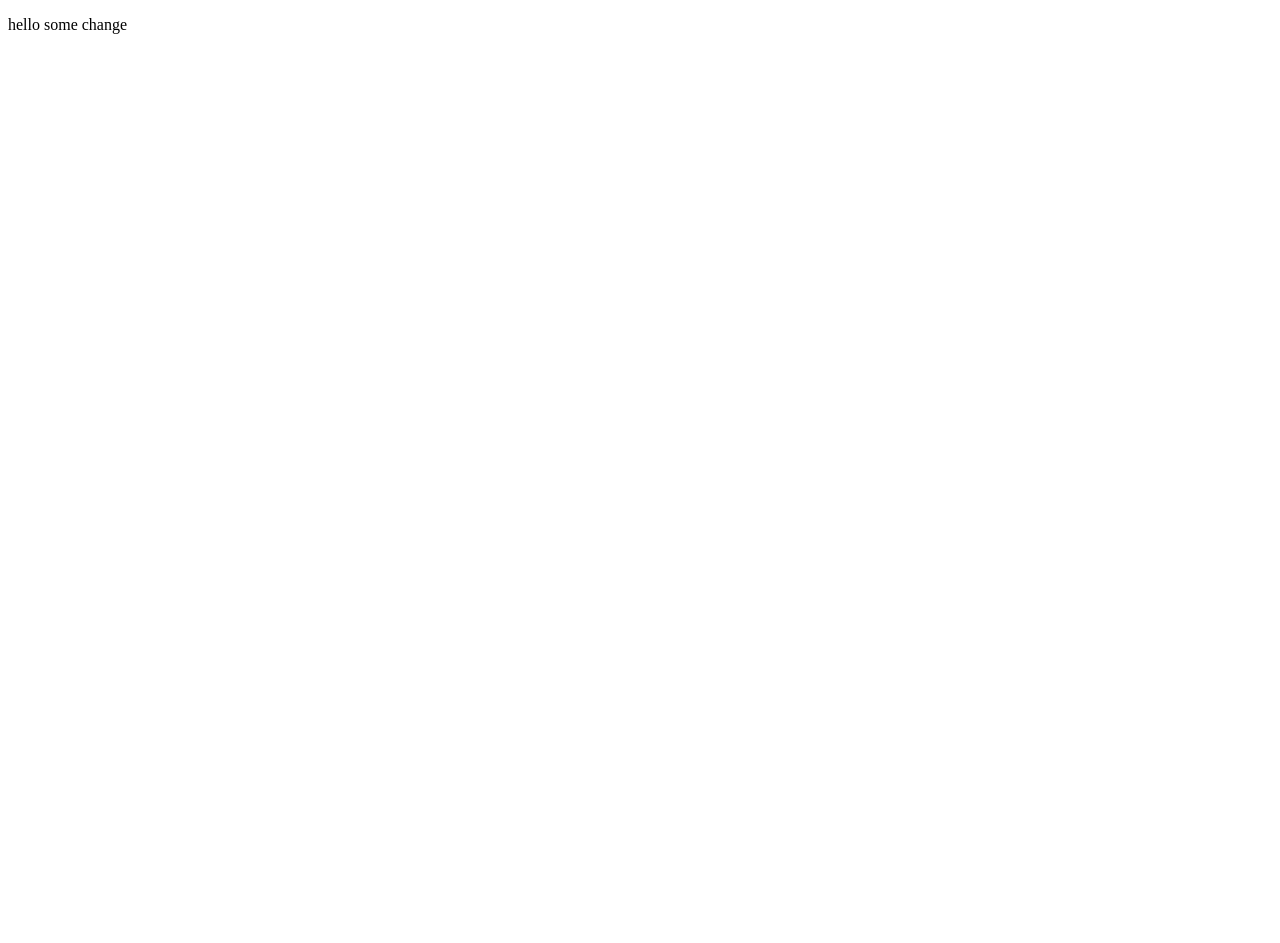
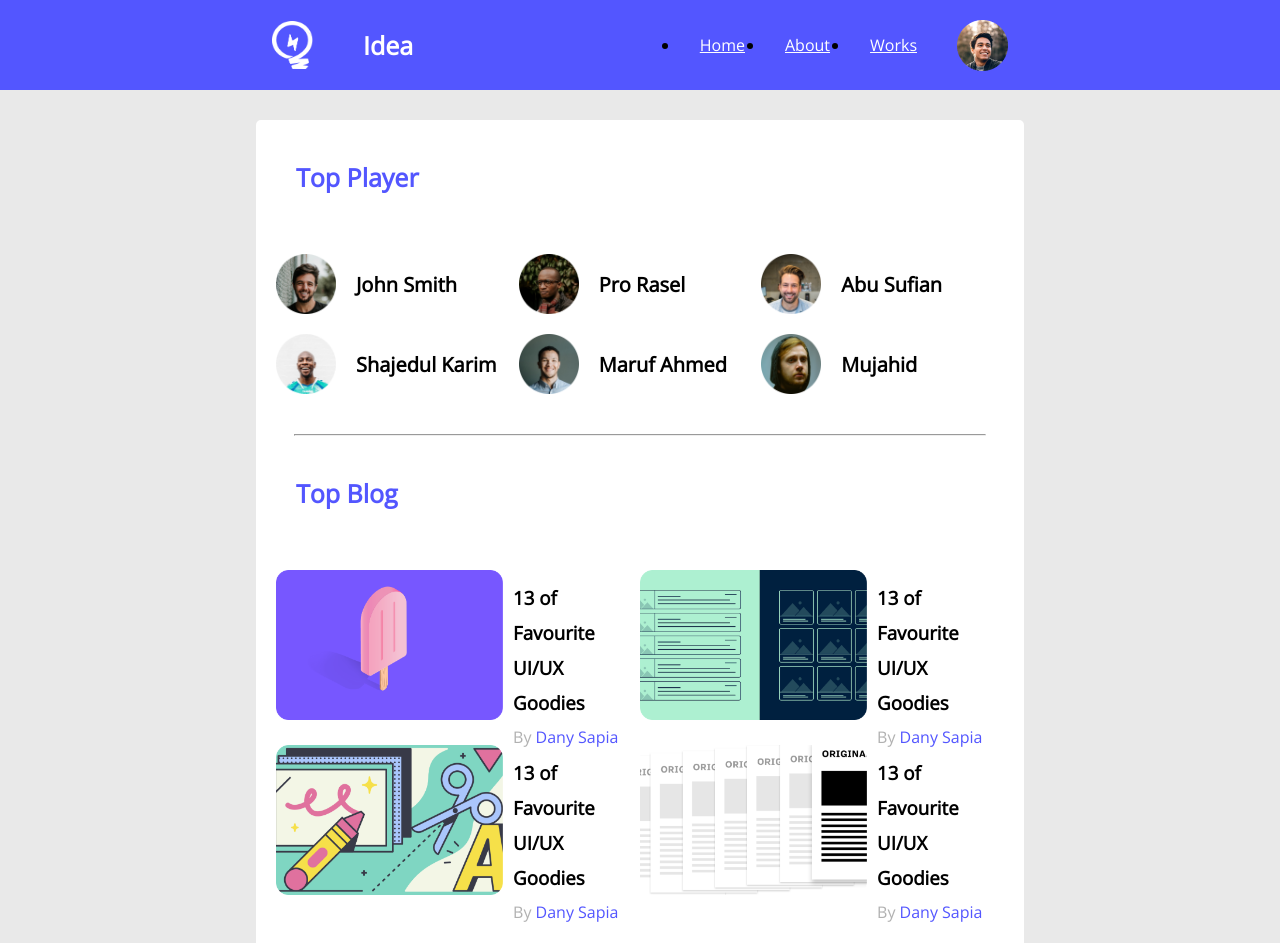
Before and after one commit to OsimAkash/leaderboard, a plain HTML site: page index.html in a window 1280 px wide. Shown: the top 943 px of the page. Before the commit the page ends 800 px from the top, so only its background shows below. Drawn offline with nearby package versions, Linux system fonts and the light colour scheme.

Commit message:
added some feature

```diff
--- a/index.html
+++ b/index.html
@@ -5,8 +5,95 @@
     <meta http-equiv="X-UA-Compatible" content="IE=edge">
     <meta name="viewport" content="width=device-width, initial-scale=1.0">
     <title>Document</title>
+    <link rel="preconnect" href="https://fonts.googleapis.com">
+    <link rel="preconnect" href="https://fonts.gstatic.com" crossorigin>
+    <link
+        href="https://fonts.googleapis.com/css2?family=Open+Sans&family=Poppins&family=Public+Sans:wght@300;400;700&family=Roboto&display=swap"
+        rel="stylesheet">
+    <link rel="stylesheet" href="style.css">
 </head>
 <body>
-    <p>hello some change</p>
+    <section class="header">
+        <div class="logo">
+            <img src="./images/icons/logo.png" alt="leaderboard logo">
+            <h2>Idea</h2>
+        </div>
+        <menu>
+            <ul>
+                <li><a href="">Home</a></li>
+                <li><a href="">About</a></li>
+                <li><a href="">Works</a></li>
+            </ul>
+            <img src="./images/icons/profile.png" alt="">
+        </menu>
+    </section>
+    <section class="top-player">
+        <h2>Top Player</h2>
+        <div class="players">
+            <div class="player">
+                <img src="./images/players/player-1.png" alt="">
+                <p>John Smith</p>
+            </div>
+            <div class="player">
+                <img src="./images/players/player-2.png" alt="">
+                <p>Pro Rasel</p>
+            </div>
+            <div class="player">
+                <img src="./images/players/player-3.png" alt="">
+                <p>Abu Sufian</p>
+            </div>
+            <div class="player">
+                <img src="./images/players/player-4.png" alt="">
+                <p>Shajedul Karim</p>
+            </div>
+            <div class="player">
+                <img src="./images/players/player-5.png" alt="">
+                <p>Maruf Ahmed</p>
+            </div>
+            <div class="player">
+                <img src="./images/players/player-6.png" alt="">
+                <p>Mujahid</p>
+            </div>
+
+        </div>
+        <hr/>
+        <div class="top-blog">
+            <h2>Top Blog</h2>
+            <div class="cards">
+                <div class="card">
+                    <img src="./images/blogs/blog-1.png" alt="">
+                    <div class="card-details">
+                        <h3>13 of Favourite <br>UI/UX Goodies</h3>
+                        <p><span class="by">By</span> <span class="name">Dany Sapia</span></p>
+
+                    </div>
+                </div>
+                <div class="card">
+                    <img src="./images/blogs/blog-2.png" alt="">
+                    <div class="card-details">
+                        <h3>13 of Favourite <br>UI/UX Goodies</h3>
+                        <p><span class="by">By</span> <span class="name">Dany Sapia</span></p>
+
+                    </div>
+                </div>
+                <div class="card">
+                    <img src="./images/blogs/blog-3.png" alt="">
+                    <div class="card-details">
+                        <h3>13 of Favourite <br>UI/UX Goodies</h3>
+                        <p><span class="by">By</span> <span class="name">Dany Sapia</span></p>
+
+                    </div>
+                </div>
+                <div class="card">
+                    <img src="./images/blogs/blog-4.png" alt="">
+                    <div class="card-details">
+                        <h3>13 of Favourite <br>UI/UX Goodies</h3>
+                        <p><span class="by">By</span> <span class="name">Dany Sapia</span></p>
+
+                    </div>
+                </div>
+            </div>
+        </div>
+    </section>
 </body>
 </html>
--- a/style.css
+++ b/style.css
@@ -0,0 +1,121 @@
+*{
+    margin: 0;
+    padding: 0;
+    box-sizing: border-box;
+
+}
+body{
+    background-color: rgb(233, 233, 233);
+    font-family: 'Open Sans', sans-serif;
+}
+.header {
+    background-color: rgb(83, 86, 255);
+    display: flex;
+    justify-content: space-between;
+    align-items: center;
+    padding: 0rem 17rem;
+    height: 90px;
+}
+.header h2{
+    color: #fff;
+}
+.logo{
+    width: 200px;
+    display: flex;
+    align-items: center;
+}
+.logo img {
+    width: 41px;
+    height: 48px;
+    margin-right: 10px;
+}
+menu{
+    display: flex;
+}
+menu ul{
+    display: flex;
+    align-items: center;
+}
+menu img{
+    margin-left: 20px;
+}
+
+menu ul li a{
+    color: #fff;
+    margin: 20px;
+    transition: .5s ease-in;
+}
+
+
+menu ul li a:hover{
+    color: black;
+}
+.top-player{
+    display: flex;
+    flex-direction: column;
+    width: 60%;
+    background-color: rgb(255, 255, 255);
+    margin: 0 auto;
+    height: 120vh;
+    margin-top: 30px;
+    border-radius: 5px;
+}
+h2{
+    color: rgb(83, 86, 255);
+    margin: 40px;
+    font-size: 25px;
+}
+.player img{
+    height: 60px;
+    margin-right: 20px;
+}
+.player{
+    display: flex;
+    align-items: center;
+    margin-bottom: 20px;
+
+}
+.player p{
+    font-size: 20px;
+    font-weight: 700;
+}
+.top-player hr{
+    width: 90%;
+    margin: 0 auto;
+}
+.players{
+    display: grid;
+    grid-template-columns: repeat(3, 1fr);
+    padding: 20px;
+}
+
+
+.card{
+    height: 150px;
+    display: flex;
+    margin-bottom: 25px;
+
+
+}
+.card img{
+    height: 100%;
+
+}
+.cards{
+    display: grid;
+    grid-template-columns: repeat(2, 1fr);
+    padding: 20px;
+}
+.card-details{
+    padding: 10px;
+    line-height: 35px;
+}
+
+
+.name{
+    color: rgb(83, 86, 255);
+}
+
+.by{
+    color: rgba(150, 150, 150, 0.74);
+}
```
